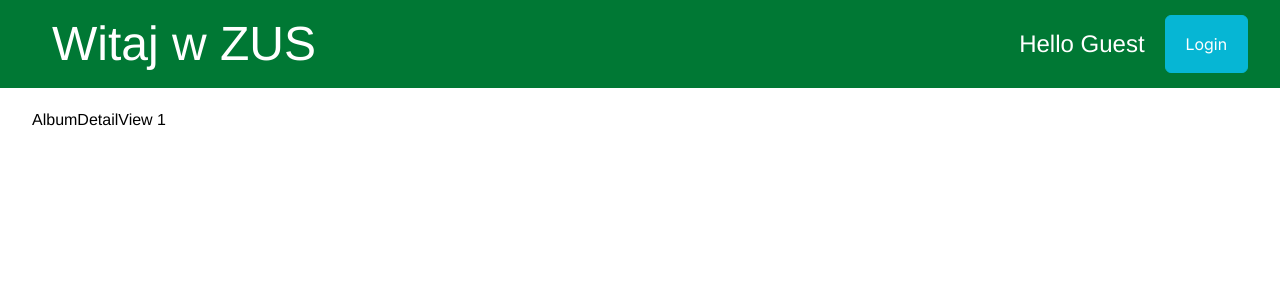
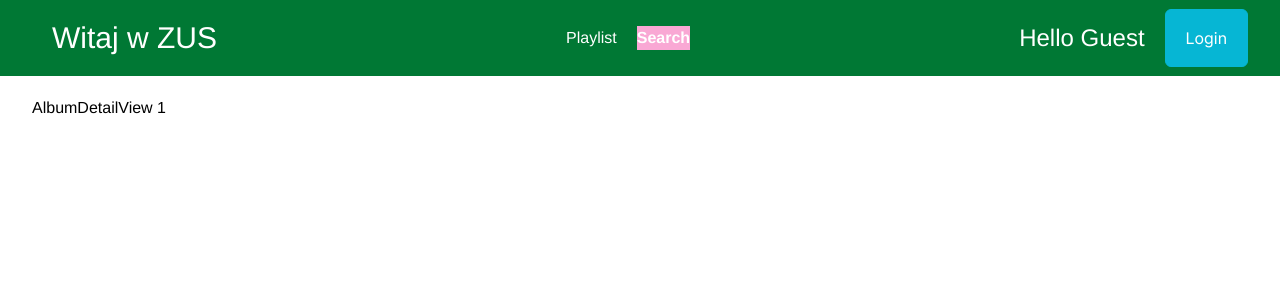
Before and after one commit to slawekppr/zus-react, a React (Vite) app: page /music/albums/1 in a window 1280 px wide. Shown: the top 300 px of the page. Built offline with nearby package versions, Linux system fonts and the light colour scheme; a web font is replaced by a local one.

Commit message:
<Link> <NavLink> to end

```diff
--- a/src/common/components/NavBar.tsx
+++ b/src/common/components/NavBar.tsx
@@ -2,17 +2,26 @@ import { Button } from "primereact/button";
 import React from "react";
 import { login } from "../services/Auth";
 import UserWidget from "../context/UserWidget";
+import { NavLink } from "react-router";
 
 type Props = {};
 
 const NavBar = (props: Props) => {
   return (
     <div>
-      <div className="bg-primary-500">
+      <div className="bg-primary-500 text-white ">
         <div className="container  flex justify-between items-center">
-          <h1 className="text-5xl  text-white p-5">Witaj w ZUS</h1>
+          <h1 className="text-3xl  p-5">Witaj w ZUS</h1>
 
-          <UserWidget/>
+          <div className="flex gap-5">
+            {/* <a href="/playlists" onClick={() => history.pushState('/playlists')}>Playlist</a> */}
+            {/* <a href="/playlists">Playlist</a> */}
+            {/* <NavLink to="/music" end>Search</NavLink> */}
+            <NavLink to="/playlists">Playlist</NavLink>
+            <NavLink to="/music">Search</NavLink>
+          </div>
+
+          <UserWidget />
         </div>
       </div>
     </div>
--- a/src/index.css
+++ b/src/index.css
@@ -16,6 +16,10 @@ body {
   @tailwind utilities;
 }
 
+.active{
+  @apply bg-pink-300 font-bold;
+}
+
 input,
 select,
 textarea {
--- a/src/music/containers/AlbumDetailView.tsx
+++ b/src/music/containers/AlbumDetailView.tsx
@@ -1,5 +1,5 @@
 import React from "react";
-import { useParams } from "react-router";
+import { useNavigate, useParams } from "react-router";
 
 type Props = {};
 
```
